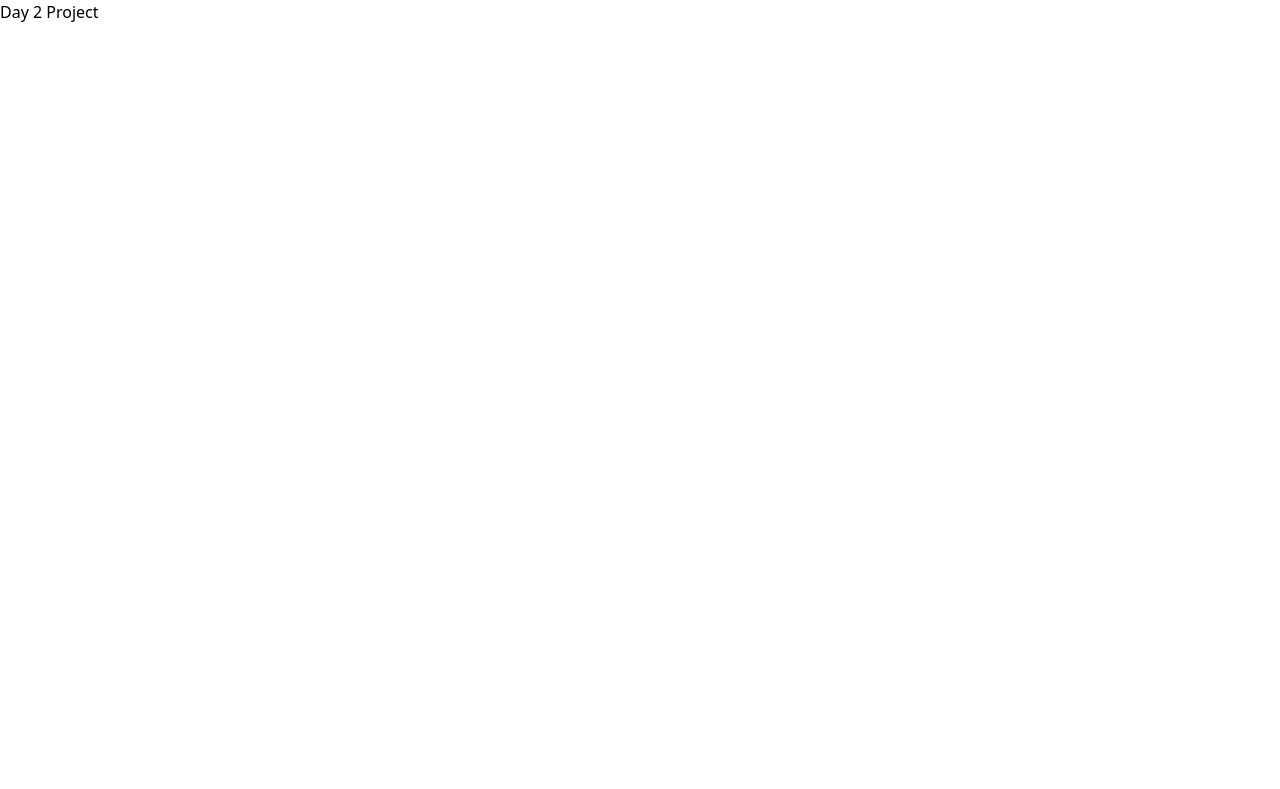
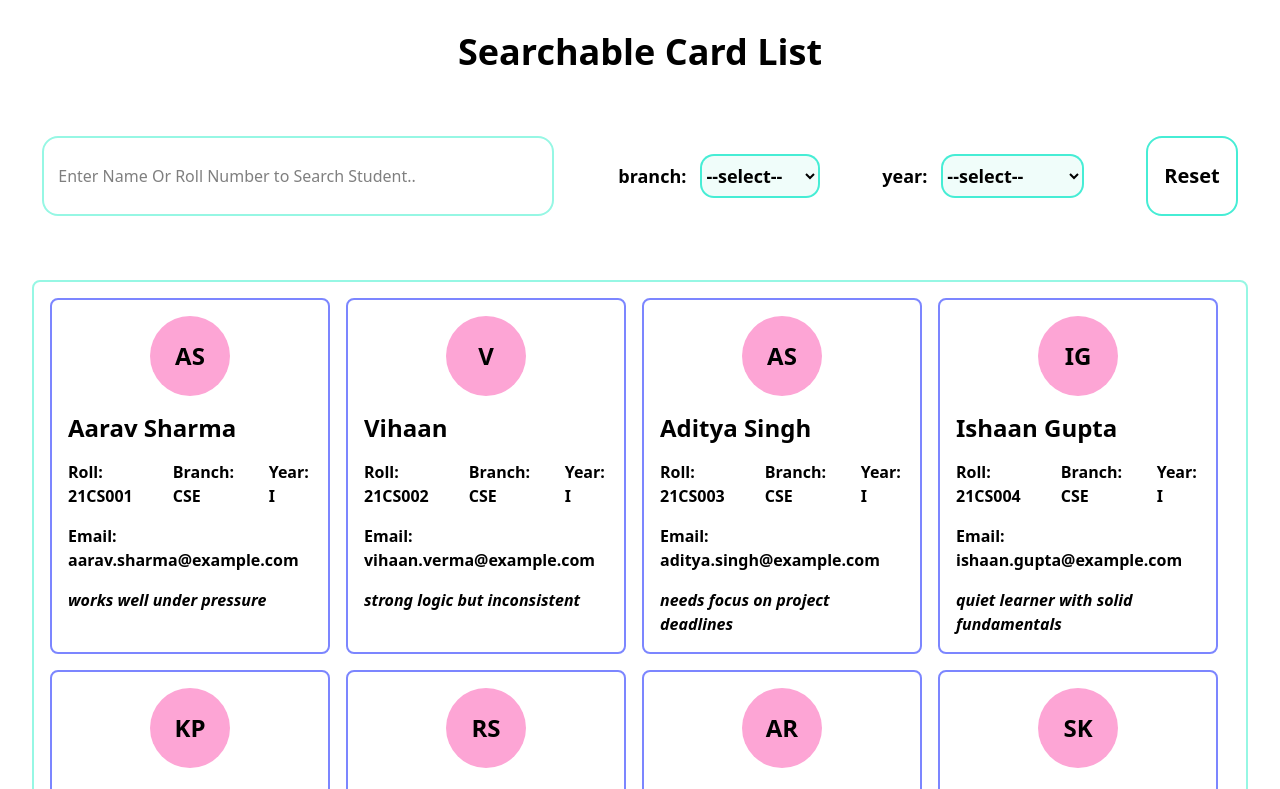
Before and after one commit to Abhisheksinghchauhan192/ReactConceptsPractice, a React (Vite) app: page /day2 in a window 1280 px wide. Shown: the top 789 px of the page. Built offline with nearby package versions, Linux system fonts and the light colour scheme.

Commit message:
Day 2 problem solved added dropdown functionality

```diff
--- a/src/pages/day1/components/SearchBox.jsx
+++ b/src/pages/day1/components/SearchBox.jsx
@@ -1,5 +1,5 @@
 
-export default function SearchBox({query,placeholder,onChange}){
+export default function SearchBox({query,placeholder,onChange,children}){
 
     return (
         <div className="flex w-full gap-16  justify-center">
@@ -9,9 +9,8 @@ export default function SearchBox({query,placeholder,onChange}){
              value={query}
              onChange={(e)=>onChange(e.target.value)}
              />
-            <button
-            className="flex justify-center items-center border-2 border-teal-300 px-4 py-2  rounded-2xl hover:bg-teal-200 cursor-pointer"
-            onClick={()=>onChange('')}>Reset</button>
+            {children}
+
         </div>
     )
 }
--- a/src/pages/day2/Day2Page.jsx
+++ b/src/pages/day2/Day2Page.jsx
@@ -1,9 +1,104 @@
-export default function Day2Page(){
+import SearchableCardList from "../day1/components/SearchableCardList";
+import SearchBox from "../day1/components/SearchBox";
+import { students } from "../day1/data";
+import { useState } from "react";
+import DropDownSelection from "./components/DropDownSelection";
 
+function getAllBranches() {
+  let branches = new Set();
+  for (let student of students) {
+    branches.add(student.branch);
+  }
+  return branches;
+}
+
+function getAllYears() {
+  let years = new Set();
+  for (let student of students) {
+    years.add(student.year);
+  }
+  return years;
+}
+
+// static data
+const allBranches = getAllBranches();
+const allYears = getAllYears();
+
+export default function Day2Page() {
+  const [query, setQuery] = useState("");
+  const [branch, setBranch] = useState("");
+  const [year, setYear] = useState("");
+
+  // handelers.
+  function handleChange(text) {
+    setQuery(text);
+  }
+
+  function handleBranchChange(newBranch) {
+    setBranch(newBranch);
+  }
+
+  function handleYearChange(newYear) {
+    setYear(newYear);
+  }
+
+  // Filtering student data baseed on the search query parameter Any casee Matched..
+  let filterStudents = students.filter((student) => {
     return (
-        <>
-        <h1>Day 2 Project</h1>
-        </>
-    )
+      student.name.toLowerCase().includes(query.trim().toLowerCase()) ||
+      student.roll.toLowerCase().includes(query.trim().toLowerCase())
+    );
+  });
 
+  // filter 2nd stage based on the branch and year
+  filterStudents = filterStudents.filter((student) => {
+    if (year.length && branch.length) {
+      return student.branch === branch && student.year === year;
+    } else if (year.length && !branch) {
+      return student.year === year;
+    } else if (branch.length && !year) {
+      return student.branch === branch;
+    } else {
+      return student;
+    }
+  });
+
+  return (
+    <>
+      <div className="flex flex-col w-screen h-screen  p-8 gap-16 scroll-auto">
+        <h1 className="text-4xl font-bold text-center">Searchable Card List</h1>
+        <SearchBox
+          query={query}
+          placeholder={"Enter Name Or Roll Number to Search Student.."}
+          onChange={handleChange}
+        >
+          <DropDownSelection
+            onChange={handleBranchChange}
+            data={allBranches}
+            value={branch}
+            name={"branch"}
+          />
+          <DropDownSelection
+            onChange={handleYearChange}
+            data={allYears}
+            value={year}
+            name={"year"}
+          />
+          <button
+            className="flex justify-center items-center border-2 border-teal-300 px-4 py-2  rounded-2xl hover:bg-teal-200 cursor-pointer text-xl font-semibold"
+            onClick={() => {
+              handleChange("");
+              handleBranchChange("");
+              handleYearChange("");
+            }}
+          >
+            Reset
+          </button>
+        </SearchBox>
+        <div className="flex flex-col p-4 rounded-lg gap-4 border-2 border-teal-200 ">
+          <SearchableCardList cards={filterStudents} />
+        </div>
+      </div>
+    </>
+  );
 }
--- /dev/null
+++ b/src/pages/day2/components/DropDownSelection.jsx
@@ -0,0 +1,20 @@
+export default function DropDownSelection({ value, onChange, data, name }) {
+  return (
+    <div className="flex gap-4 items-center w-50 text-lg font-bold h-20">
+      <label htmlFor={name}>{name}:</label>
+      <select
+        id={name}
+        value={value}
+        onChange={(e) => onChange(e.target.value)}
+        className="flex justify-center items-center text-lg font-semibold cursor-pointer border-none bg-teal-50 ring-2 ring-teal-300 rounded-xl w-full h-1/2 "
+      >
+        <option value={""} disabled={true} defaultChecked={true}>
+          --select--
+        </option>
+        {[...data].map((d) => {
+          return <option key={d}>{d}</option>;
+        })}
+      </select>
+    </div>
+  );
+}
```
